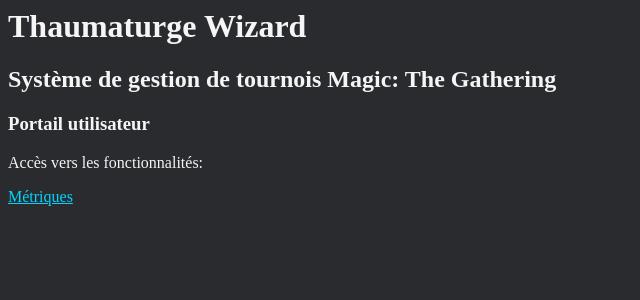
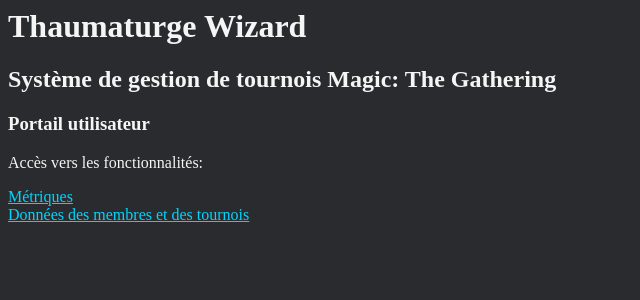
Before and after one commit to HUART1848/thaumaturge-wizard, a PHP site: page / in a window 1280 px wide. Shown: the top 300 px of the page, without its empty margins (0-640 px from the left). Run offline with PHP 8.4, Linux system fonts and the light colour scheme.

Commit message:
Add general data link to index

```diff
--- a/resources/index.php
+++ b/resources/index.php
@@ -3,7 +3,8 @@
 require_once(__DIR__ . "/page-factory.php");
 
 $features = array(
-    "Métriques" => "metrics.php"
+    "Métriques" => "metrics.php",
+    "Données des membres et des tournois" => "data_access.php"
 );
 
 $page = new PageFactory();
```
